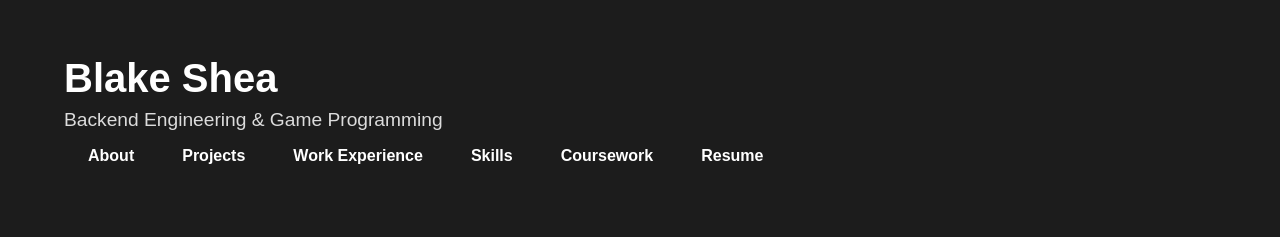
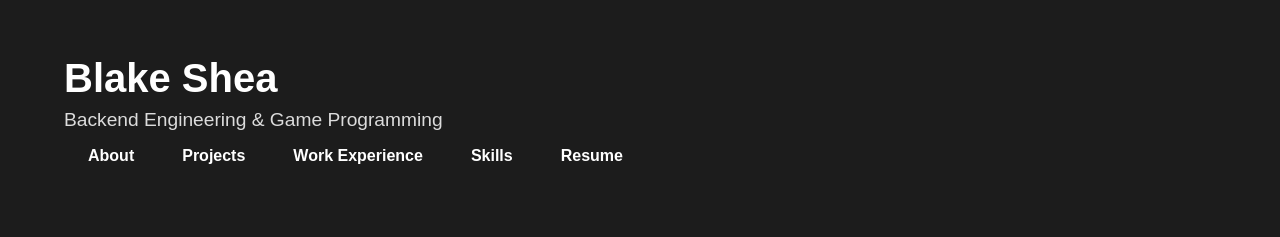
Before and after one commit to BlakeIvor/Portfolio2024, a plain HTML site: page index.html in a window 1280 px wide. Shown: the top 237 px of the page. Drawn offline with Linux system fonts and the light colour scheme.

Commit message:
Remove link to coursework
Remove link to coursework since coursework section no longer exists

```diff
--- a/index.html
+++ b/index.html
@@ -18,7 +18,6 @@
                     <li><a href="#projects">Projects</a></li>
                     <li><a href="#work_experience">Work Experience</a></li>
                     <li><a href="#skills">Skills</a></li>
-                    <li><a href="#coursework">Coursework</a></li>
                     <li><a href="./Shea_Blake_Resume.pdf" target="Shea_Blake_Resume.pdf" class="resume-link">Resume</a></li>
                 </ul>
             </nav>
```
